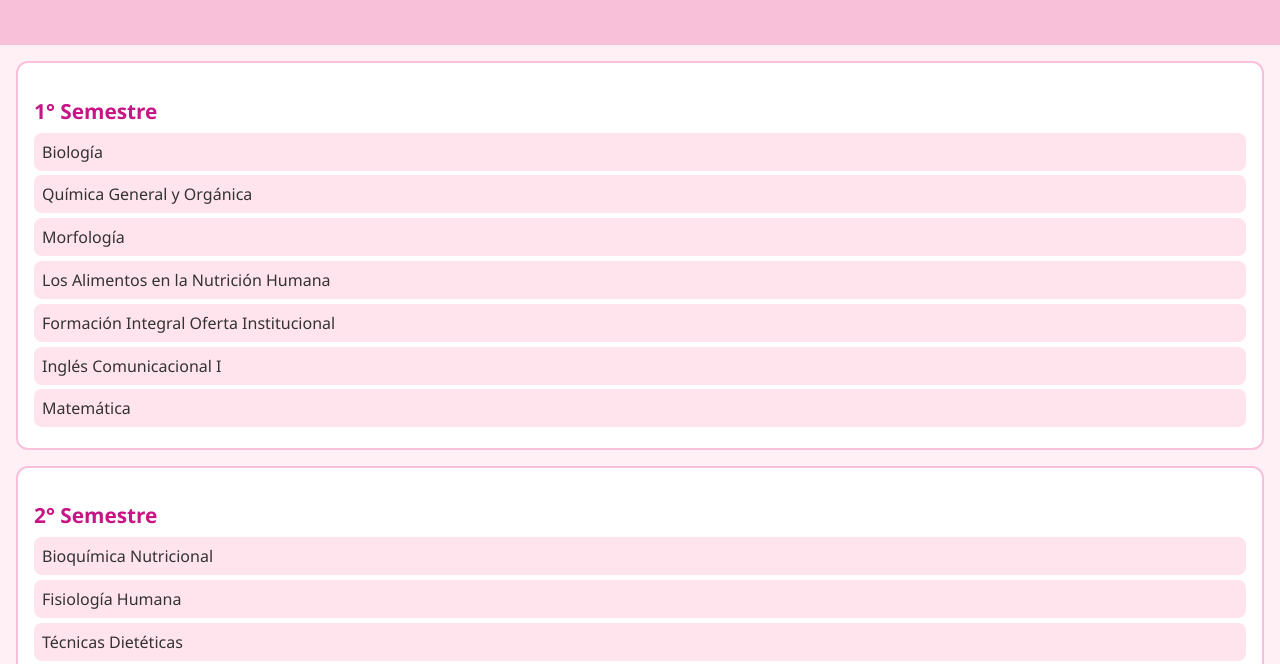
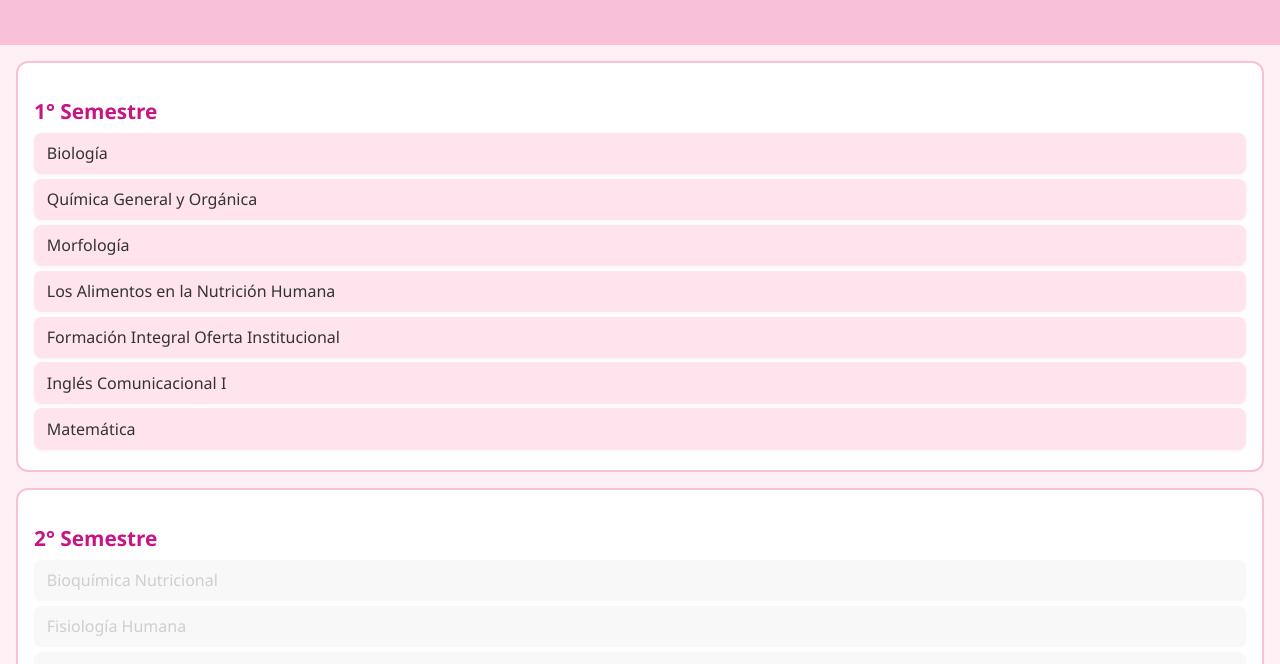
Before and after one commit to ThyBuckTech/ThyBuckTech.github.io, a plain HTML site: page index.html in a window 1280 px wide. Shown: the part 116-780 px from the top of the page. Drawn offline with Linux system fonts and the light colour scheme.

Commit message:
Update style.css

```diff
--- a/style.css
+++ b/style.css
@@ -37,26 +37,35 @@ header {
 .asignatura {
   background-color: var(--color-hover);
   margin: 0.3rem 0;
-  padding: 0.5rem;
+  padding: 0.6rem 0.8rem;
   border-radius: 8px;
   cursor: pointer;
-  transition: background 0.3s;
+  transition: all 0.3s ease;
+  box-shadow: 0 1px 4px rgba(0,0,0,0.05);
+  font-weight: 500;
 }
 
 .asignatura:hover {
   background-color: var(--color-principal);
+  transform: scale(1.03);
 }
 
-@media (max-width: 600px) {
-  header {
-    font-size: 1.2rem;
-  }
 .asignatura.bloqueada {
   opacity: 0.4;
   pointer-events: none;
+  background-color: #eee;
+  color: #888;
+  transform: none;
 }
 
 .asignatura.activa {
   opacity: 1;
   pointer-events: auto;
+  background-color: var(--color-hover);
+  color: #333;
+  animation: fadeIn 0.5s ease-in-out;
 }
+@keyframes fadeIn {
+  from { transform: scale(0.95); opacity: 0.1; }
+  to   { transform: scale(1); opacity: 1; }
+}
```
